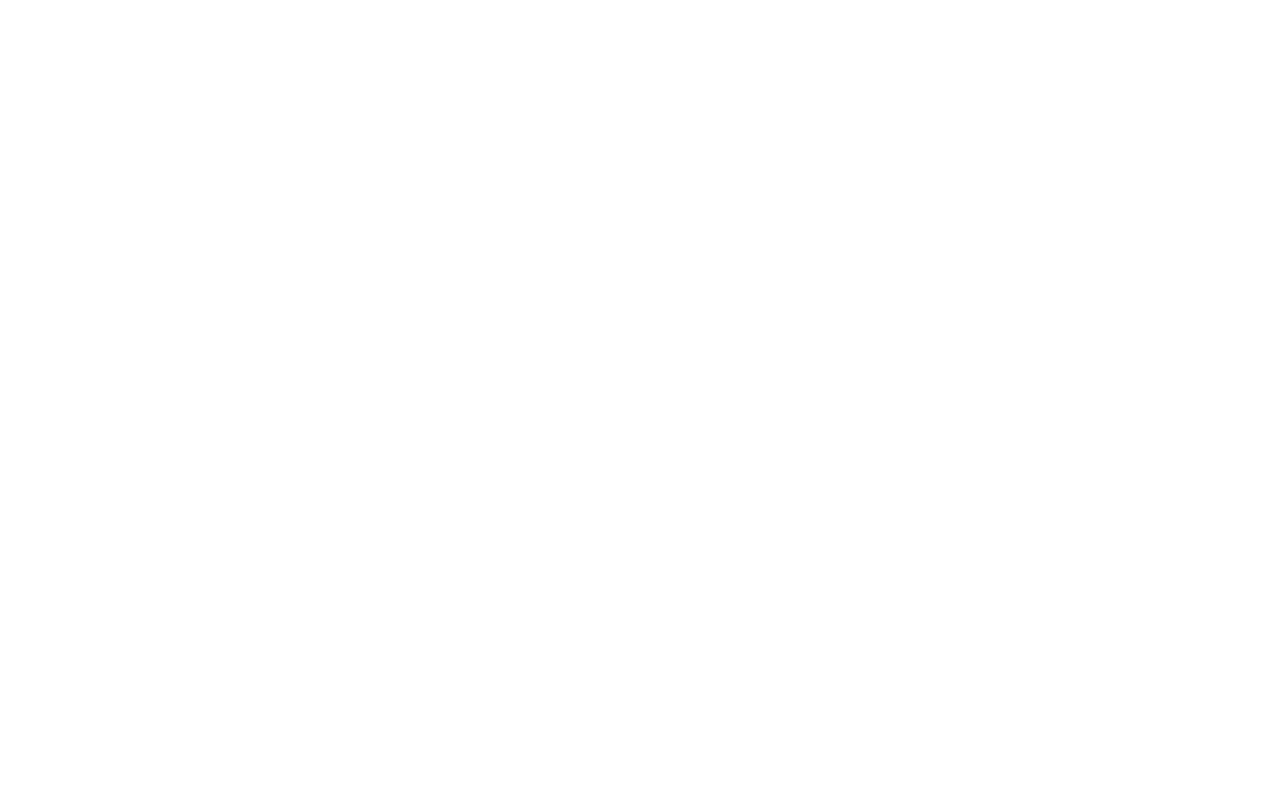
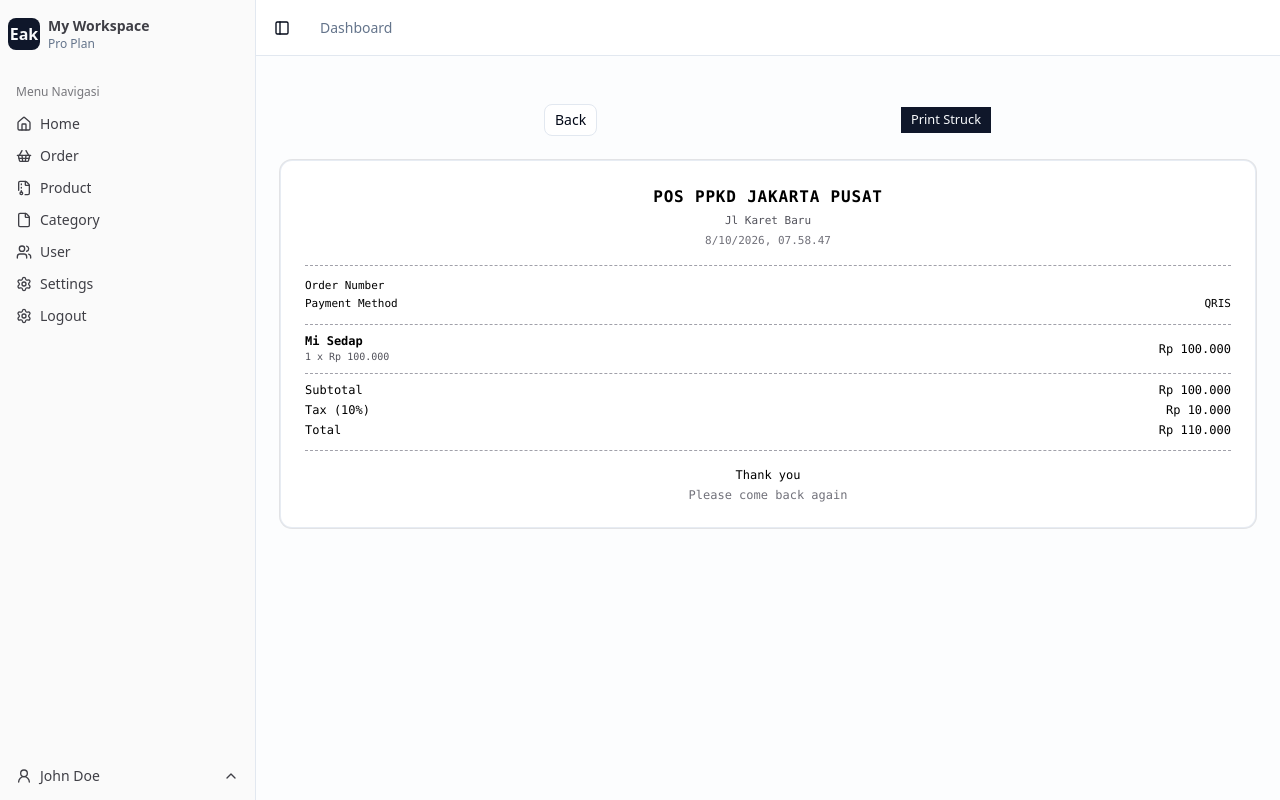
Before and after one commit to daffasalsabila-lab/belajar-react, a React (Vite) app: page /transaction/print in a window 1280 px wide. Before the commit this address had no page. Built offline with nearby package versions, Linux system fonts and the light colour scheme.

Commit message:
jidan ganteng

```diff
--- a/src/App.jsx
+++ b/src/App.jsx
@@ -16,6 +16,7 @@ import CategoryPage from "./pages/category/List";
 import ProductPage from "./pages/product/List";
 import ListTransaction from "./pages/transaction/List";
 import FormTransaction from "./pages/transaction/Form";
+import PrintTransaction from "./pages/transaction/Print";
 
 function App() {
   return (
@@ -32,6 +33,7 @@ function App() {
           <Route path="/category" element={<CategoryPage />}></Route>
           <Route path="/transaction" element={<ListTransaction />}></Route>
           <Route path="/transaction/create" element={<FormTransaction />}></Route>
+          <Route path="/transaction/print" element={<PrintTransaction />}></Route>
         </Route>
       </Routes>
     </BrowserRouter>
--- a/src/index.css
+++ b/src/index.css
@@ -81,3 +81,21 @@
     display: none;
   }
 }
+
+@media print {
+  body * {
+    visibiliy: none;
+  }
+  .print\:border-none,
+  .print\:border-none * {
+    visibiliy: visible;
+  }
+
+  .print\:border-none {
+    position: absolute;
+    left: 0;
+    top: 0;
+    width: 100%;
+    max-width: 80mm;
+  }
+}
--- a/src/pages/transaction/Form.jsx
+++ b/src/pages/transaction/Form.jsx
@@ -1,6 +1,7 @@
 import { Button } from "@/components/ui/button";
 import { Card, CardContent, CardHeader, CardTitle, CardFooter } from "@/components/ui/card";
 import { useState, useEffect } from "react";
+import { useNavigate } from "react-router-dom";
 import { Label } from "@/components/ui/label";
 import { Input } from "@/components/ui/input";
 import { RadioGroup, RadioGroupItem } from "@/components/ui/radio-group";
@@ -41,6 +42,7 @@ import api from "@/servicess/api.js";
 // ];
 
 const FormTransaction = () => {
+    const navigate = useNavigate();
     const _initForm = {
         id: null,
         name: "",
@@ -50,8 +52,8 @@ const FormTransaction = () => {
     };
 
     const [products, setProducts] = useState([]);
-    const [formData, setFormData] = useState(_initForm);
-    const [isEdit, setIsEdit] = useState(false);
+    // const [formData, setFormData] = useState(_initForm);
+    // const [isEdit, setIsEdit] = useState(false);
     const [cart, setCart] = useState([]);
     const [paymentMethod, setPaymentMethod] = useState("cash");
     const [cashAmount, setCashAmount] = useState("");
@@ -90,13 +92,13 @@ const FormTransaction = () => {
         setCart((prev) => prev.filter((item) => item.id !== id));
     }
 
-    const updateQty = (id, qty) => {
+    const updateQty = (id, delta) => {
         let nextQty = "";
         setCart((prev) => {
             return prev.map((item) => {
-                if (item.id === id){
-                    nextQty = item.qty + qty;
-                    return nextQty > 0 && nextQty <= item.stock ? {...item, qty: nextQty} : item;
+                if (item.id === id) {
+                    nextQty = item.qty + delta;
+                    return nextQty > 0 && nextQty <= item.stock ? { ...item, qty: nextQty } : item;
                 }
                 return item;
             })
@@ -104,7 +106,14 @@ const FormTransaction = () => {
         });
     };
 
-    console.log("cart", cart);
+
+    const TAX_RATE = 0.1;
+    const totalAmount = cart.reduce((acc, item) => acc + item.price * item.qty, 0);
+    // acc = akumulasi/akumulator
+    const tax = Math.round(totalAmount * TAX_RATE);
+    const total = totalAmount + tax;
+    const change = Number(cashAmount) - totalAmount;
+
 
     const handleChange = (e) => {
         setFormData({
@@ -155,6 +164,47 @@ const FormTransaction = () => {
             fetchTransaction();
         }
         // filter: transactions
+    };
+
+
+    const handleCheckout = async () => {
+        try {
+            setLoading(true);
+            const payload = {
+                order_number: Date.now(),
+                payment_method: paymentMethod === "cash" ? 2 : 1,
+                items: cart.map((item) => ({
+                    product_id: item.id,
+                    qty: item.qty,
+                    price: item.price,
+                })),
+                subtotal: totalAmount,
+                pay: cashAmount,
+                tax: tax,
+                total: total
+            };
+
+            console.log(payload);
+
+            const response = await api.post("/transaction", payload);
+            const resData = response.data;
+            navigate("/transaction/print");
+
+            if (!response.status) {
+                alert(response.message || "Failed proces transaction")
+                return;
+            }
+
+            if (paymentMethod === "qris" && response.payment_gateway?.redirect_url) {
+                window.location.href = response.payment_gateway.redirect_url;
+                return;
+            }
+
+        } catch (error) {
+            console.log("error transaction order", error);
+        } finally {
+            setLoading(false);
+        }
     };
 
     return (
@@ -245,25 +295,39 @@ const FormTransaction = () => {
                                         <Input className="h-8 text-xs"
                                             id="cash" type="number"
                                             placeholder="Enter your cash" size="sm" value={cashAmount}
-                                            onChange={(e) => setCashAmount(e.target.value) } />
+                                            onChange={(e) => setCashAmount(e.target.value)} />
                                     </div>
                                 )}
                                 <div className="space-y-1.5 pt-3 border-t text-xs">
                                     <div className="flex justify-between font-semibold text-sm">
+                                        <span>SubTotal</span>
+                                        <span>
+                                            {Number(totalAmount).toLocaleString("id-ID", { style: "currency", currency: "IDR", maximumFractionDigits: 0 })}
+                                        </span>
+                                    </div>
+                                    <div className="flex justify-between font-semibold text-sm">
+                                        <span>Tax (10%)</span>
+                                        <span>
+                                            {Number(totalAmount).toLocaleString("id-ID", { style: "currency", currency: "IDR", maximumFractionDigits: 0 })}
+                                        </span>
+                                    </div>
+                                    <div className="flex justify-between font-semibold text-sm">
                                         <span>Total</span>
                                         <span>
-                                                    Rp.100.000
+                                            {Number(totalAmount).toLocaleString("id-ID", { style: "currency", currency: "IDR", maximumFractionDigits: 0 })}
                                         </span>
                                     </div>
                                     <div className="flex justify-between text-muted-foreground">
                                         <span>Change</span>
-                                                <span>Rp.100.000</span>
+                                        <span>
+                                            {Number(change).toLocaleString("id-ID", { style: "currency", currency: "IDR", maximumFractionDigits: 0 })}
+                                        </span>
                                     </div>
                                 </div>
                             </div>
                         </CardContent>
                         <CardFooter className="p-4 border-t">
-                            <Button className="w-full text-xs font-semibold">
+                            <Button onClick={handleCheckout} className="w-full text-xs font-semibold">
                                 {loading ? "Loading..." : "Save Transaction"}
                             </Button>
                         </CardFooter>
--- /dev/null
+++ b/src/pages/transaction/Print.jsx
@@ -0,0 +1,92 @@
+import { useState, useEffect } from "react";
+import { Navigate, useNavigate, useSearchParams } from "react-router-dom";
+import { Card, CardContent, CardHeader, CardTitle } from "@/components/ui/card";
+
+
+import api from "@/servicess/api";
+import { Button } from "@/components/ui/button";
+
+
+const PrintTransaction = () => {
+    const [searchParams] = useSearchParams();
+    const navigate = useNavigate();
+
+    const orderId = searchParams.get("order_id");
+    const status = searchParams.get("transaction_status");
+
+    const [orders, setOrders] = useState([]);
+    const [loading, setLoading] = useState(true);
+
+    const handlePrint = () => {
+        window.print();
+    };
+
+    return (
+        <>
+            <div className="max-w-md mx-auto my-6 space-y-4">
+                <div className="flex items-center justify-between print:hidden">
+                    <Button variant="outline" onClick={() => navigate('/transaction')}>
+                        Back
+                    </Button>
+                    <Button onClick={handlePrint} size="sm" className="bg-primary">
+                        Print Struck
+                    </Button>
+                </div>
+            </div>
+            <Card className="border border-border/80 shadow-none font-mono text-xs p-6 bg-white text-black print:border-none">
+                <CardHeader className="text-center p-0 pb-4 border-b border-dashed border-zinc-400">
+                    <CardTitle className="text-base font-bold uppercase tracking-wider">
+                        POS PPKD Jakarta Pusat
+                    </CardTitle>
+                    <p className="text-[11px] text-zinc-600">Jl Karet Baru</p>
+                    <p className="text-[11px] text-zinc-500">{new Date().toLocaleString('id-ID')}</p>
+                </CardHeader>
+                <CardContent className="p-0 pt-3 space-y-3">
+                    <div className="space-y-0.5 text-[11px]">
+                        <div className="flex justify-between items-center">
+                            <span>Order Number</span>
+                            <span className="uppercase">{orderId}</span>
+                        </div>
+                        <div className="flex justify-between items-center">
+                            <span>Payment Method</span>
+                            <span className="uppercase">QRIS</span>
+                        </div>
+                    </div>
+                    <div className="border-t border-dashed border-zinc-400 pt-2 space-y-2">
+                        <div className="flex justify-between items-center">
+                            <div>
+                                <div className="font-semibold">Mi Sedap</div>
+                                <div className="text-[10px] text-zinc-600">
+                                    1 x Rp 100.000
+                                </div>
+                            </div>
+                            <div className="font-medium">Rp 100.000</div>
+                        </div>
+                        <div className="border-t border-dashed border-zinc-400 pt-2 space-y-1">
+                            <div className="flex justify-between">
+                                <span>Subtotal</span>
+                                <span>Rp 100.000</span>
+                            </div>
+                            <div className="flex justify-between">
+                                <span>Tax (10%)</span>
+                                <span>Rp 10.000</span>
+                            </div>
+                            <div className="flex justify-between">
+                                <span>Total</span>
+                                <span>Rp 110.000</span>
+                            </div>
+                        </div>
+                    </div>
+                    <div className="border-t border-dashed border-zinc-400 pt-4 text-center space-y-1">
+                        <p className="text-semibold">Thank you</p>
+                        <p className="text-[10x] text-zinc-500">
+                            Please come back again
+                        </p>
+                    </div>
+                </CardContent>
+            </Card>
+        </>
+    );
+};
+
+export default PrintTransaction;
```
Lines whose indentation alone changed are shown as unchanged.
